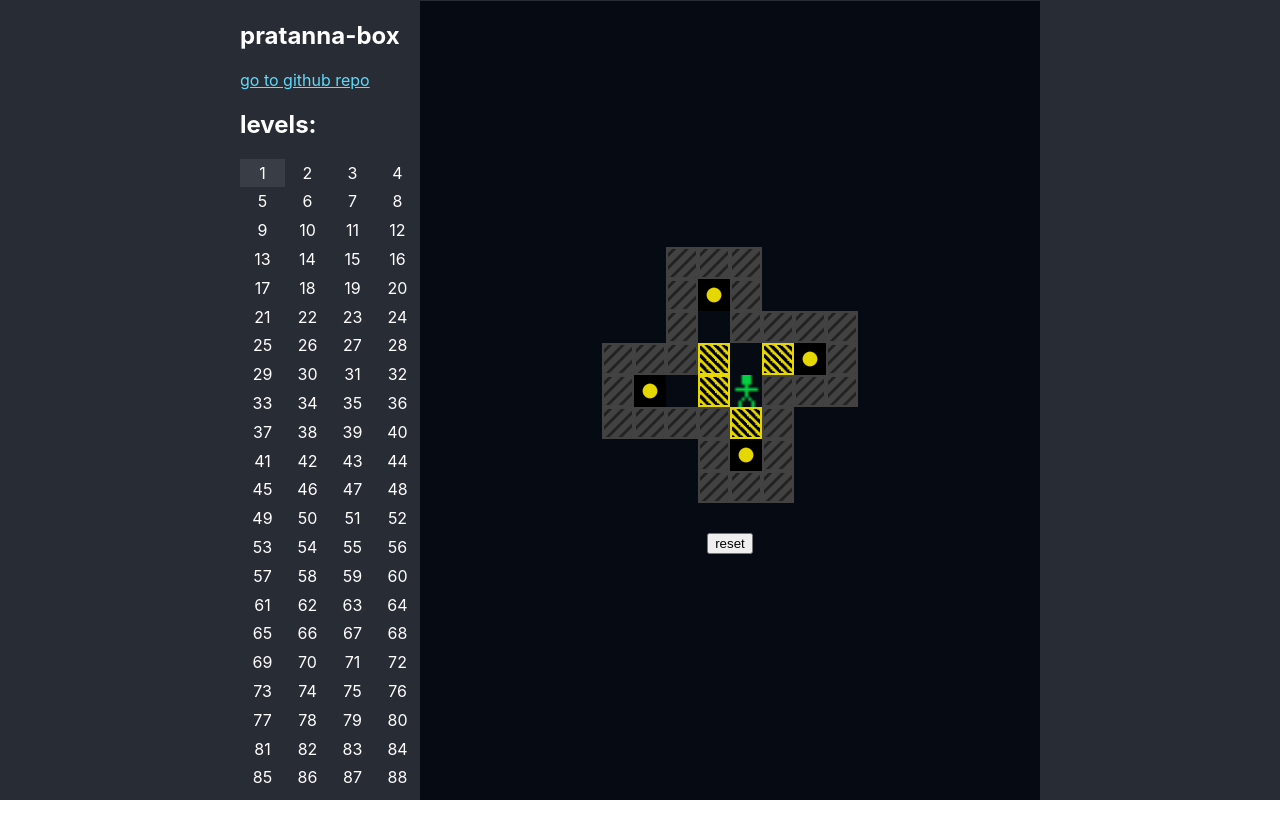
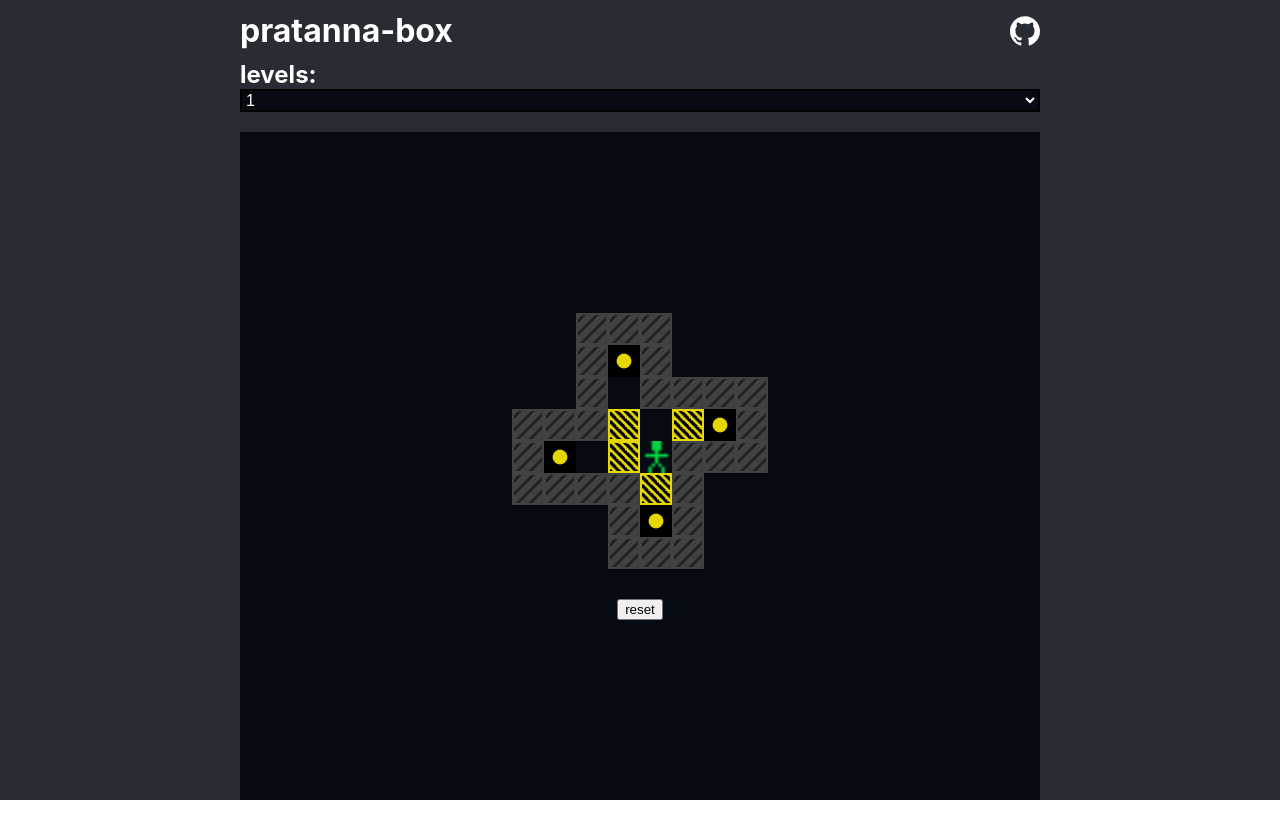
Before and after one commit to gabsprates/pratanna-box, a React (Create React App) app: page / in a window 1280 px wide. Shown: the top 838 px of the page. After the commit the page ends 800 px from the top, so only its background shows below. Built offline with nearby package versions, Linux system fonts and the light colour scheme; the HTML template or start-up script is replaced by a standard one.

Commit message:
feat: responsible style

```diff
--- a/package.json
+++ b/package.json
@@ -1,6 +1,6 @@
 {
   "name": "pratanna-box",
-  "version": "0.1.0",
+  "version": "0.2.0",
   "private": false,
   "dependencies": {
     "@testing-library/jest-dom": "^4.2.4",
--- a/src/App.css
+++ b/src/App.css
@@ -7,47 +7,49 @@
 }
 
 .app-container {
+  width: calc(100vw - 30px);
   margin: 0 auto;
   height: 100%;
   display: flex;
   max-width: 800px;
   align-items: center;
+  flex-direction: column;
 }
 
-.app-list {
-  width: 180px;
-  height: 100%;
+.app-header {
+  width: 100%;
 }
-.app-list ul,
-.app-level {
+.app-header h1,
+.app-header h2 {
   margin: 0;
-  padding: 0;
-  list-style: none;
 }
 
-.app-list ul {
+.app-header-top {
   display: flex;
-  overflow: auto;
-  flex-wrap: wrap;
+  padding: 10px 0;
+  align-items: center;
+  justify-content: space-between;
 }
-.app-level {
-  width: 25%;
-  text-align: center;
-  line-height: 1.8;
-}
-.app-level--selected {
-  background-color: #393d45;
-}
-.app-level:hover {
-  background-color: #4a4e56;
+.app-select {
+  color: #fff;
+  width: 100%;
+  border: 2px solid #000;
+  font-size: 1em;
+  background: #060a12;
+  margin-bottom: 20px;
 }
 
 .app-link {
   color: #61dafb;
+  display: inline-block;
+}
+.app-link img {
+  display: block;
 }
 
 .app-board {
   display: flex;
+  padding: 15px;
   flex-grow: 1;
   align-self: stretch;
   align-items: center;
@@ -127,3 +129,10 @@
     #000000 100%
   );
 }
+
+@media (max-width: 550px) {
+  .app-stage td {
+    width: 20px;
+    height: 20px;
+  }
+}
--- a/src/App.tsx
+++ b/src/App.tsx
@@ -6,15 +6,19 @@ import React, {
   useCallback,
 } from "react";
 import "./App.css";
+import github from "./github.svg";
 import db from "./db";
 
 function App() {
+  const [current, setCurrent] = useState(0);
+  useLayoutEffect(() => {
     const initialLevel = +(localStorage.getItem("level") || 0);
-  const [current, setCurrent] = useState(initialLevel);
+    setCurrent(initialLevel);
+  }, []);
   const levels = db.split("---");
 
-  const handleClick = (e: any) => {
-    setCurrent(+e.target.dataset.level);
+  const handleChange: React.ChangeEventHandler<HTMLSelectElement> = (e) => {
+    setCurrent(+e.target.value);
   };
 
   const onFinish = useCallback(
@@ -29,32 +33,36 @@ function App() {
   return (
     <div className="app">
       <div className="app-container">
-        <aside className="app-list">
+        <header className="app-header">
+          <div className="app-header-top">
             <h1>pratanna-box</h1>
             <a
+              rel="noopener noreferrer"
               href="https://github.com/gabsprates/pratanna-box/"
               title="go to github repo"
+              target="_blank"
               className="app-link"
             >
-            go to github repo
+              <img src={github} alt="github logo" width="30" height="30" />
             </a>
+          </div>
+
+          <div className="app-list">
             <h2>levels:</h2>
-          <ul>
+            <select
+              name="level"
+              value={current}
+              onChange={handleChange}
+              className="app-select"
+            >
               {levels.map((level, index) => (
-              <li
-                key={level}
-                onClick={handleClick}
-                data-level={index}
-                className={getCssClass(
-                  "app-level",
-                  index === current ? "app-level--selected" : ""
-                )}
-              >
+                <option key={level} value={index}>
                   {index + 1}
-              </li>
+                </option>
               ))}
-          </ul>
-        </aside>
+            </select>
+          </div>
+        </header>
         <main className="app-board">
           <Game setup={levels[current]} onFinish={onFinish} />
         </main>
@@ -261,8 +269,6 @@ const Game = ({ setup, onFinish }: { setup: string; onFinish: () => void }) => {
   );
 };
 
-const getCssClass = (...arr: string[]) => arr.filter(Boolean).join(" ");
-
 const chars = {
   target: ".",
   wall: "#",
```
Also changed, not shown: src/github.svg (added). Lines whose indentation alone changed are shown as unchanged.
